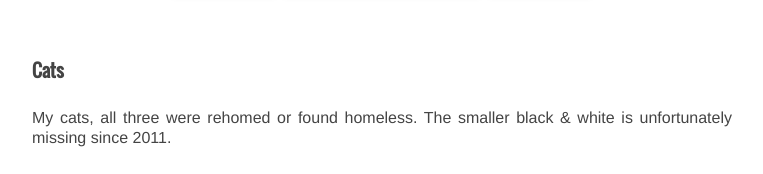
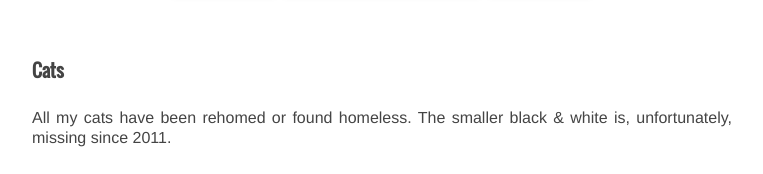
Before and after one commit to pjackowski/homepage, a website: page src/index.html in a window 1280 px wide. Shown: the part 6638-6812 px from the top of the page, 258-1021 px from the left. Drawn offline with Linux system fonts and the light colour scheme.

Commit message:
Updated cats info.

```diff
--- a/src/index.html
+++ b/src/index.html
@@ -498,7 +498,7 @@
                 <div class="item">
                     <h3>Cats</h3>
 
-                    <p>My cats, all three were rehomed or found homeless. The smaller black & white is unfortunately missing since 2011.</p>
+                    <p>All my cats have been rehomed or found homeless. The smaller black & white is, unfortunately, missing since 2011.</p>
 
                     <div class="gallery">
                         <a href="img/hobby/cats/mloda-01.jpg">
```
